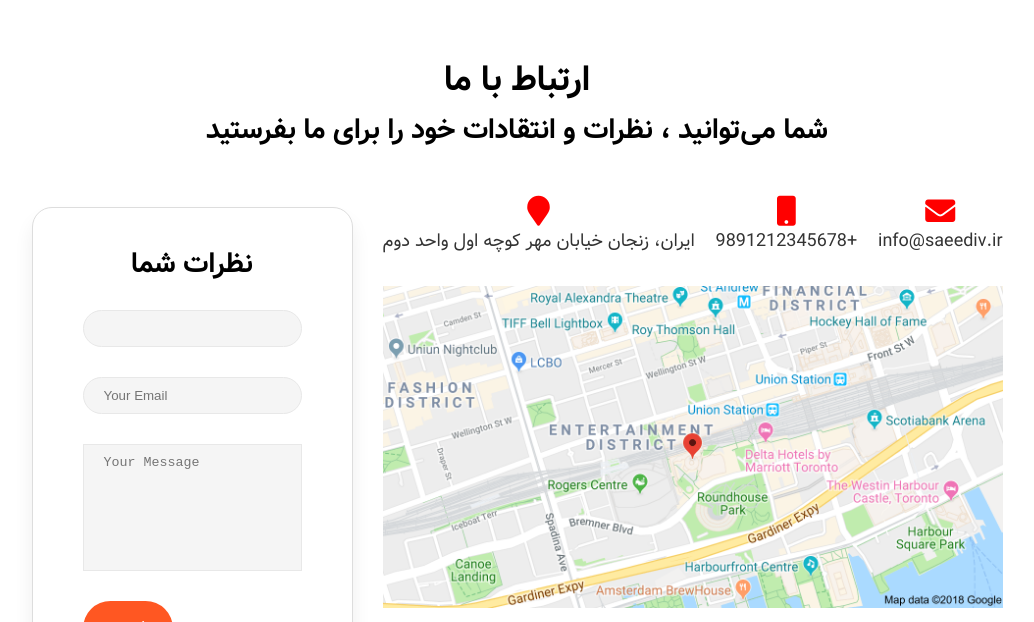
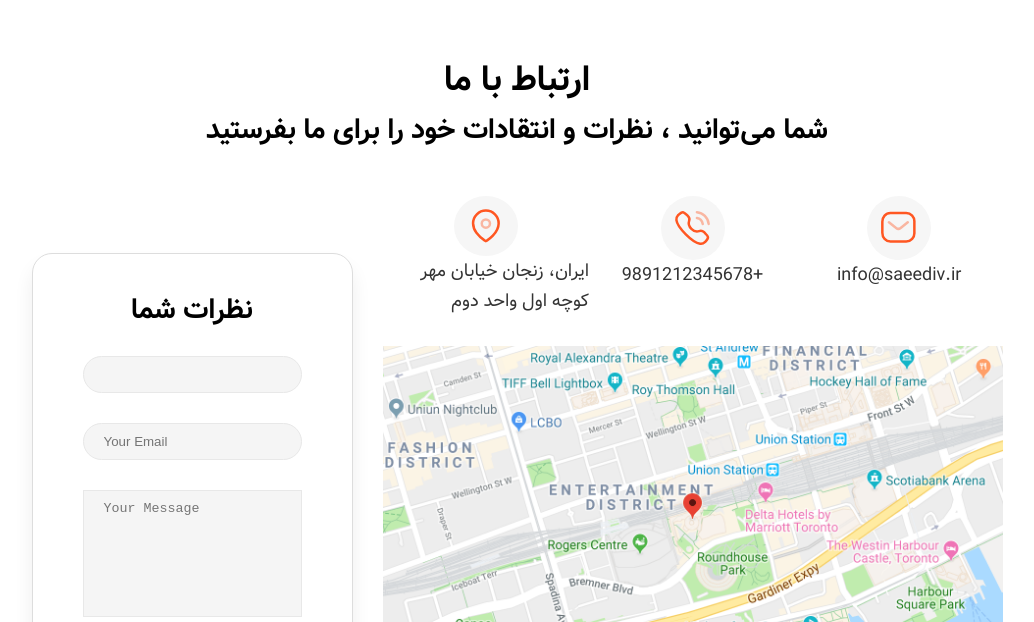
Before and after one commit to behzadiv/Tapsi-, a plain HTML site: page index.html in a window 1280 px wide. Shown: the part 1190-1812 px from the top of the page, without its empty margins (123-1157 px from the left). Drawn offline with Linux system fonts and the light colour scheme; files whose address does not match are found by name.

Commit message:
use svg-sprites and change icons

```diff
--- a/css/style.css
+++ b/css/style.css
@@ -301,6 +301,7 @@ h3 {
 }
 .contactUs__links div{
     display: flex;
+    flex: 1;
     flex-direction: column;
     align-items: flex-end;
 }
@@ -346,6 +347,23 @@ h3 {
   border-radius: 35px;
 }
 
+.icon--container{
+    background-color: #f6f6f6;
+    border-radius: 100%;
+    display: block;
+    width: 64px;
+    height: 64px;
+    display: flex;
+    align-items: center;
+    justify-content: center;
+    cursor: pointer;
+    margin: 0 1rem;
+}
+.icon{
+    width: 40px;
+    height: 40px;
+}
+
 @media screen and (min-width: 1024px) {
     .contactUs--detail{
         flex-direction: row;
@@ -372,5 +390,6 @@ h3 {
         display: flex;
         flex-direction: column;
         align-items: center;
+        height: 15vh;
     }
 }
--- a/index.html
+++ b/index.html
@@ -107,15 +107,27 @@
         <div class="contactUs__address">
           <div class="contactUs__links">
             <div>
-              <i class="fa fa-envelope"></i>
+              <span class="icon--container">
+                <svg class="icon">
+                  <use xlink:href="/assets/images/svg-sprite.svg#Message"></use>
+                </svg>
+              </span>
               <p>info@saeediv.ir</p>
             </div>
             <div>
-              <i class="fa fa-mobile" ></i>
+              <span class="icon--container">
+                <svg class="icon">
+                  <use xlink:href="/assets/images/svg-sprite.svg#Calling"></use>
+                </svg>
+              </span>
               <p>+9891212345678</p>
             </div>
             <div>
-              <i class="fa fa-map-marker"></i>
+              <span class="icon--container">
+                <svg class="icon">
+                  <use xlink:href="/assets/images/svg-sprite.svg#Location"></use>
+                </svg>
+              </span>
               <p>ایران، زنجان خیابان مهر کوچه اول واحد دوم</p>
             </div>
           </div>
@@ -123,9 +135,21 @@
             <img src="./assets/images/map.png" alt="address of tapsi" />
           </div>
           <div class="contactUs__socials">
-            <a href=""><i class="fab fa-linkedin"></i></a>
-            <a href=""><i class="fab fa-facebook"></i></a>
-            <a href=""><i class="fab fa-twitter"></i></a>
+            <span class="icon--container">
+              <svg class="icon">
+                <use xlink:href="/assets/images/svg-sprite.svg#twitter"></use>
+              </svg>
+            </span>
+            <span class="icon--container">
+              <svg class="icon">
+                <use xlink:href="/assets/images/svg-sprite.svg#linkedin"></use>
+              </svg>
+            </span>
+            <span class="icon--container">
+              <svg class="icon">
+                <use xlink:href="/assets/images/svg-sprite.svg#telegram"></use>
+              </svg>
+            </span>
           </div>
         </div>
         <div class="contactUs__messeage">
```
